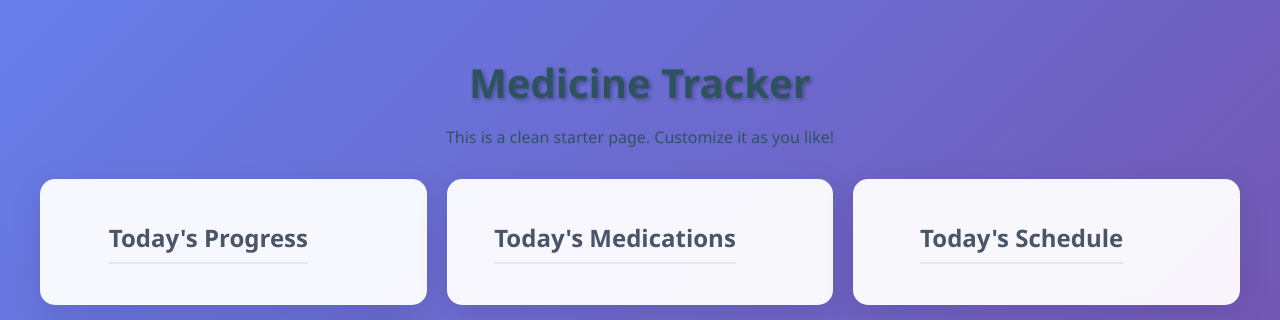
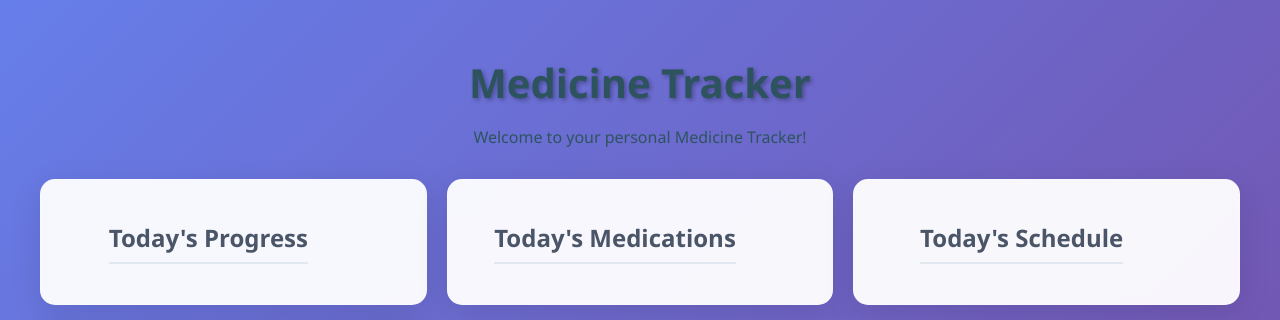
Before and after one commit to ItsElyas/MedHelper, a Flask app: page / in a window 1280 px wide. Shown: the top 320 px of the page. Run offline with Flask 3, Linux system fonts and the light colour scheme.

Commit message:
Changed text under title

```diff
--- a/templates/index.html
+++ b/templates/index.html
@@ -10,7 +10,7 @@
 </head>
 <body>
     <h1 class="center">Medicine Tracker</h1>
-    <p class="center">This is a clean starter page. Customize it as you like!</p>
+    <p class="center">Welcome to your personal Medicine Tracker!</p>
 
     <div class="dashboard">
     <div class="todaysProgress">
```
Also changed, not shown: static/styles.css (line endings or trailing spaces).
